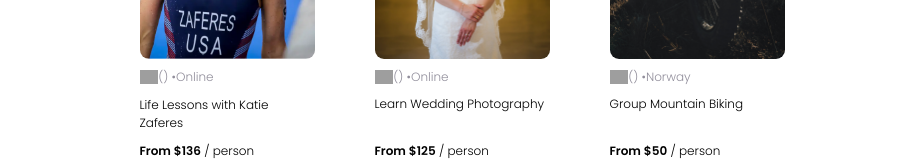
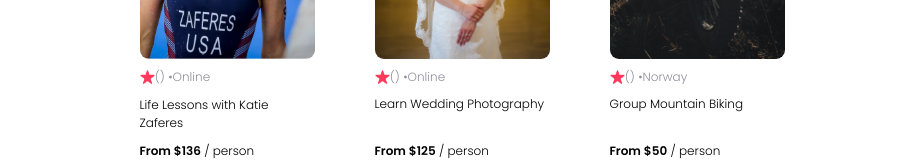
Before and after one commit to Jahnavi-57/AirBnb-clone-using-reactjs, a React (Vite) app: page / in a window 1280 px wide. Shown: the part 921-1082 px from the top of the page, without its empty margins (178-1101 px from the left). Built offline with nearby package versions, Linux system fonts and the light colour scheme; grey boxes are pictures that could not be loaded.

Commit message:
rectified the path for star icon

```diff
--- a/src/components/Card.jsx
+++ b/src/components/Card.jsx
@@ -16,7 +16,7 @@ export default function Card(props)
             {badgeText && <div className="card--badge">{badgeText}</div>}
             <img src={props.coverImg} className="card--image" alt="Image"/>
             <div className="card--stats">
-                <img src="./src/images/star.png" className="card--star" alt="start icon"/>
+                <img src="images/star.png" className="card--star" alt="start icon"/>
                 <span>{props.rating}</span>
                 <span className="gray">({props.reviewCount}) • </span>
                 <span className="gray">{props.location}</span>
```
